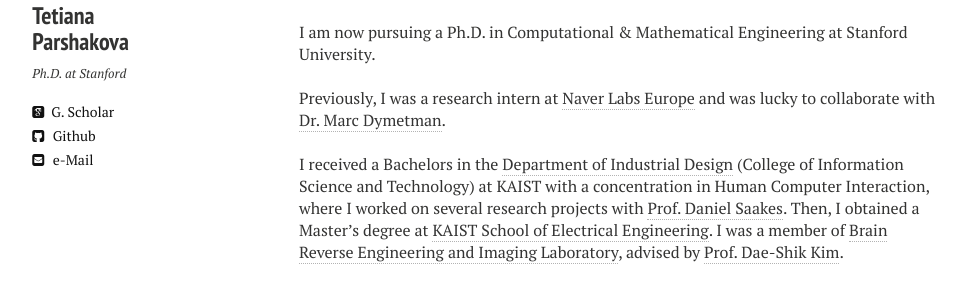
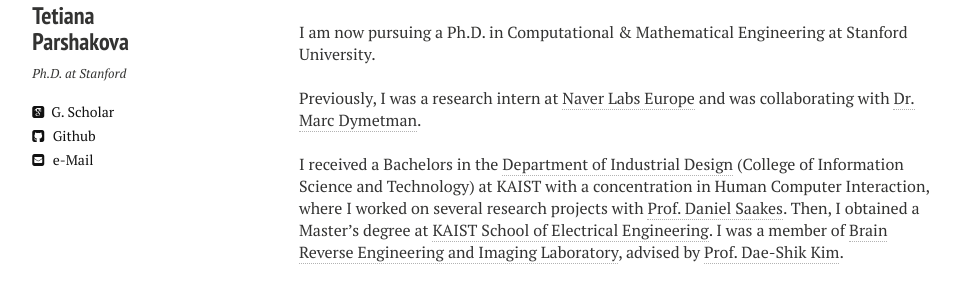
Before and after one commit to alexanch/parshakova.github.io, a Jekyll site: the page built from index.md, in a window 1280 px wide. Shown: the part 246-528 px from the top of the page, without its empty margins (21-989 px from the left). Built offline with Jekyll 4.4.1, drawn with Linux system fonts in a browser that asks for light colours; nearby versions of some CDN libraries.

Commit message:
Update index.md

```diff
--- a/index.md
+++ b/index.md
@@ -16,7 +16,7 @@ I am now pursuing a Ph.D. in Computational & Mathematical Engineering at Stanfor
 
 
 <br />
-Previously, I was a research intern at <a href="https://europe.naverlabs.com/about/" target="_blank">Naver Labs Europe</a> and was lucky to collaborate with
+Previously, I was a research intern at <a href="https://europe.naverlabs.com/about/" target="_blank">Naver Labs Europe</a> and was collaborating with
 <a href="https://scholar.google.fr/citations?user=bTXN9_0AAAAJ&hl=en&oi=ao" target="_blank">Dr. Marc Dymetman</a>.
 
 
```
